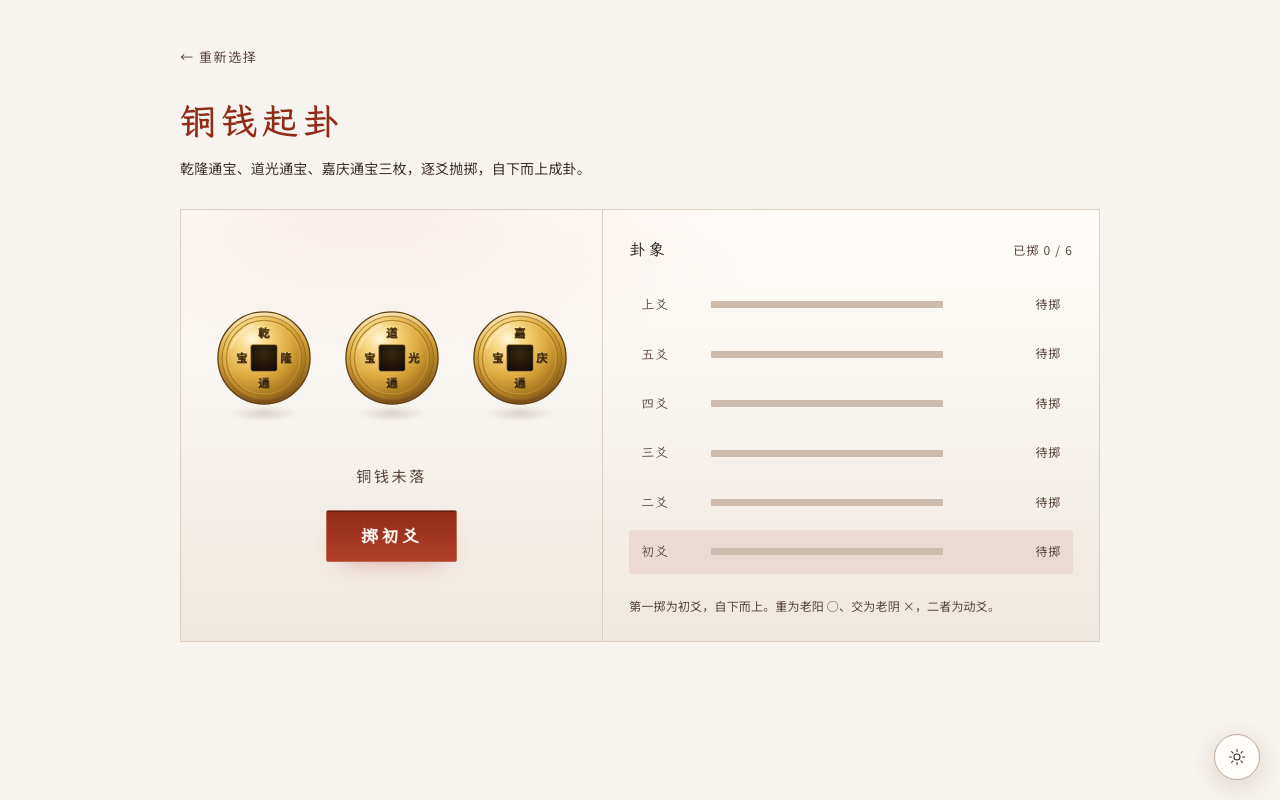
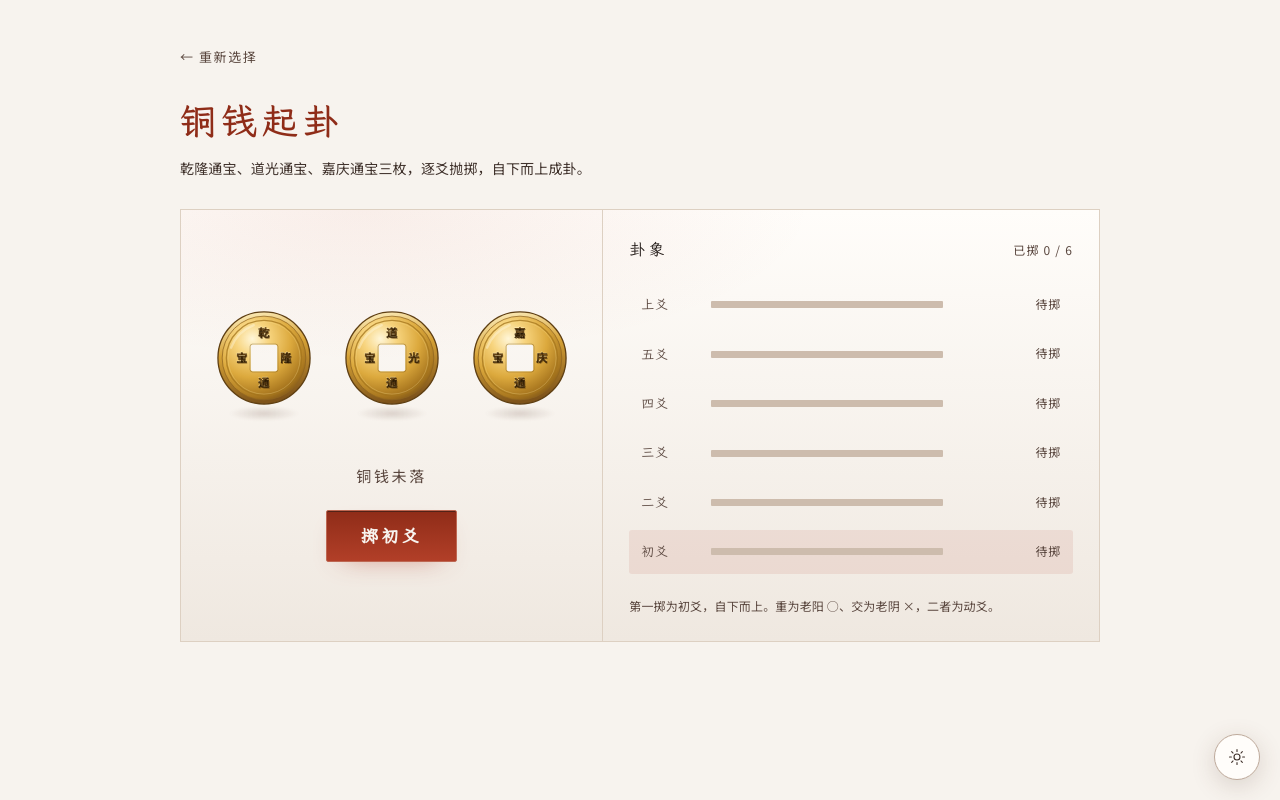
Before and after one commit to CHUANHU-MIAO/godsayicu, a Next.js app in the folder web/: page /liuyao/cast in a window 1280 px wide. Built offline with nearby package versions, Linux system fonts and the light colour scheme.

Commit message:
fix: 铜钱方孔改为真正镂空（透明），而非填黑凹陷
- CoinSvg 用 mask 把中央方孔镂空，透出底层背景，符合真实方孔钱「打穿」的观感
- 仅保留挖孔截面的斜面高光与暗线，呈现有厚度的孔缘，不再用深色径向渐变填黑

```diff
--- a/web/components/divination/Coin3D.tsx
+++ b/web/components/divination/Coin3D.tsx
@@ -51,13 +51,14 @@ function CoinSvg({
           <stop offset="0%" stopColor="#8c5c1a" />
           <stop offset="100%" stopColor="#3c2507" />
         </linearGradient>
-        {/* 方孔：凹陷 */}
-        <radialGradient id={holeId} cx="50%" cy="34%" r="78%">
-          <stop offset="0%" stopColor="#3a2810" />
-          <stop offset="100%" stopColor="#0f0902" />
-        </radialGradient>
+        {/* 方孔遮罩：把中央方孔真正镂空（透明），露出底层背景而非填黑 */}
+        <mask id={holeId}>
+          <rect x="0" y="0" width="100" height="100" fill="white" />
+          <rect x="36" y="36" width="28" height="28" rx="2" fill="black" />
+        </mask>
       </defs>
 
+      <g mask={`url(#${holeId})`}>
         {/* 外缘立体边 */}
         <circle cx="50" cy="50" r="49" fill={`url(#${rimId})`} stroke="#5f3f12" strokeWidth="1.4" />
         {/* 钱体 */}
@@ -67,9 +68,10 @@ function CoinSvg({
         <circle cx="50" cy="50" r="38.4" fill="none" stroke="#f6dd92" strokeWidth="0.6" opacity="0.5" />
         {/* 金属反光（左上高光） */}
         <path d="M15 39 A42 42 0 0 1 39 15" fill="none" stroke="#fff7e0" strokeOpacity="0.42" strokeWidth="2.6" strokeLinecap="round" />
-      {/* 方孔：凹陷 + 内阴影 */}
-      <rect x="36" y="36" width="28" height="28" rx="2" fill={`url(#${holeId})`} stroke="#c79f48" strokeWidth="1.1" />
-      <rect x="36.6" y="36.6" width="26.8" height="26.8" rx="1.6" fill="none" stroke="#000" strokeOpacity="0.5" strokeWidth="1" />
+
+        {/* 方孔：镂空（透明），仅保留挖孔截面的斜面高光与暗线，呈现真实打穿的孔 */}
+        <rect x="35.8" y="35.8" width="28.4" height="28.4" rx="2.2" fill="none" stroke="#f6dd92" strokeWidth="0.9" opacity="0.55" />
+        <rect x="35.2" y="35.2" width="29.6" height="29.6" rx="2.6" fill="none" stroke="#5c3c10" strokeWidth="0.7" opacity="0.5" />
 
         {back ? (
         <>
@@ -102,6 +104,7 @@ function CoinSvg({
           );
         })()
       )}
+      </g>
     </svg>
   );
 }
```
Lines whose indentation alone changed are shown as unchanged.
